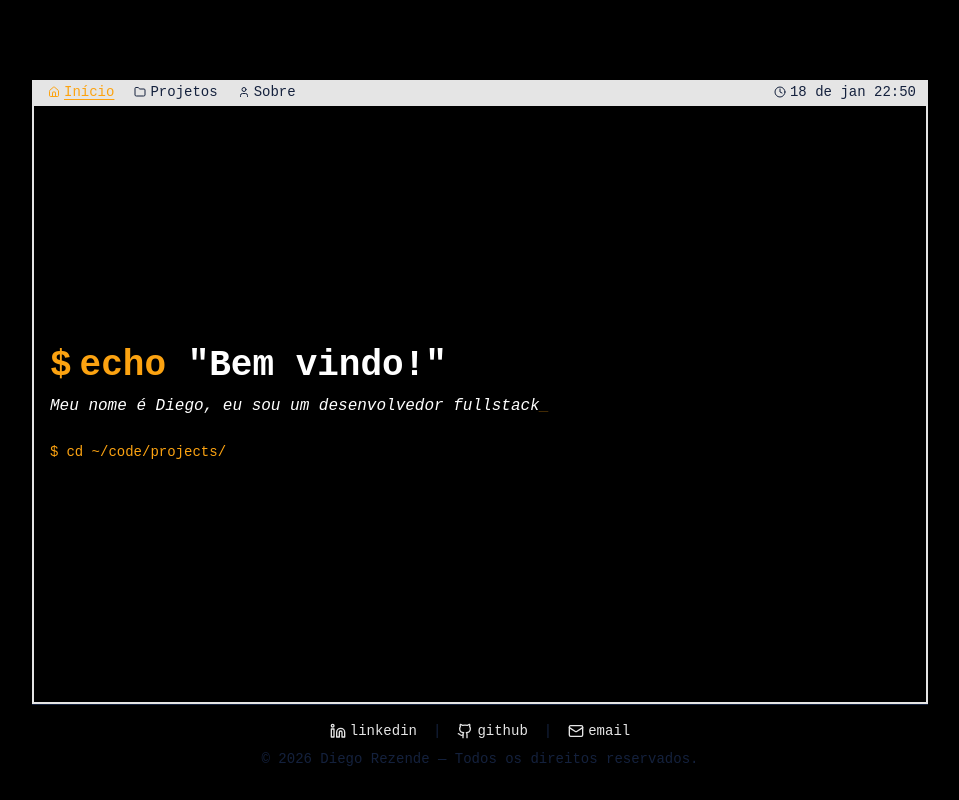
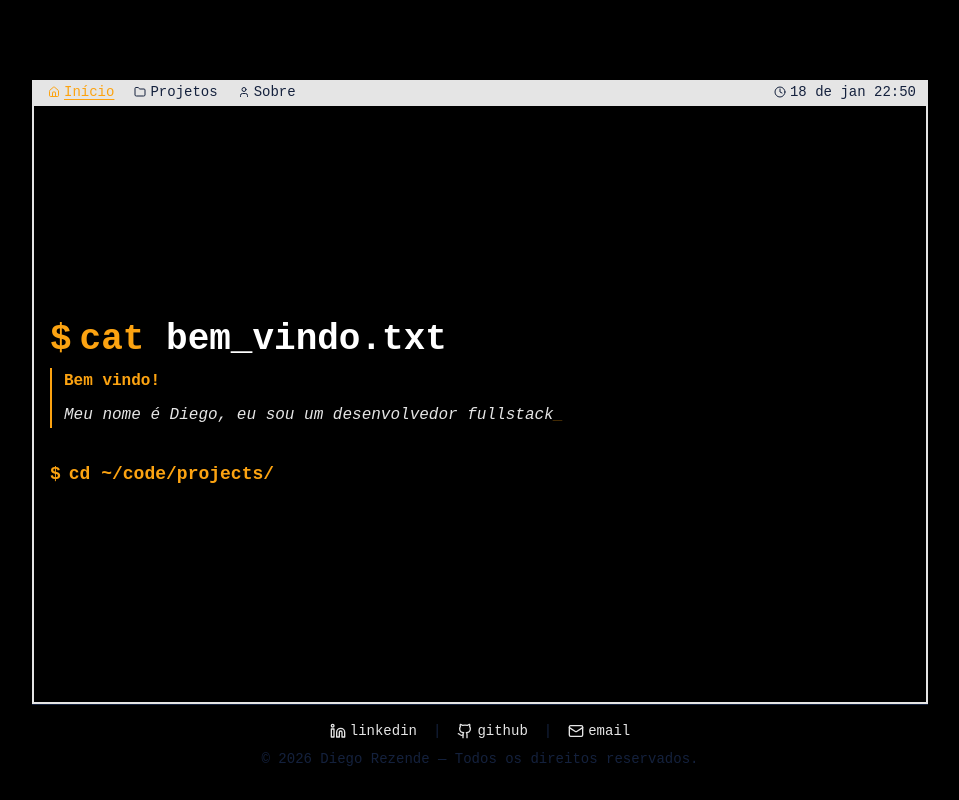
Before and after one commit to diegorezm/portfolio, a SvelteKit app: page / in a window 1280 px wide. Shown: the whole page, without its empty margins (160-1119 px from the left). Built offline with nearby package versions, Linux system fonts and the light colour scheme.

Commit message:
cat bem_vindo

```diff
--- a/src/routes/+page.svelte
+++ b/src/routes/+page.svelte
@@ -6,16 +6,22 @@
   <h1
     class="text-4xl font-bold before:content-['$'] before:text-dark-yellow before:mr-2"
   >
-    <span class="text-dark-yellow">echo</span> "Bem vindo!"
+    <span class="text-dark-yellow">cat</span> bem_vindo.txt
   </h1>
-  <p class="italic text-md">
-    Meu nome é Diego, eu sou um desenvolvedor fullstack<span
-      class="text-dark-yellow blink">_</span
-    >
-  </p>
+
+  <div
+    class="border-l-2 border-dark-yellow pl-3 font-mono text-md text-grey leading-relaxed space-y-2"
+  >
+    <h2 class="text-dark-yellow font-semibold">Bem vindo!</h2>
+    <p class="italic text-md">
+      Meu nome é Diego, eu sou um desenvolvedor fullstack<span
+        class="text-dark-yellow blink">_</span
+      >
+    </p>
+  </div>
 
   <a
-    class="mt-4 text-dark-yellow hover:text-grey transition-colors text-sm font-mono before:content-['$'] before:mr-2"
+    class="text-lg mt-6 text-dark-yellow hover:text-dark-yellow/70 font-bold before:content-['$'] before:text-dark-yellow hover:before:text-dark-yellow/70 before:mr-2"
     href="/projects"
   >
     cd ~/code/projects/
```
